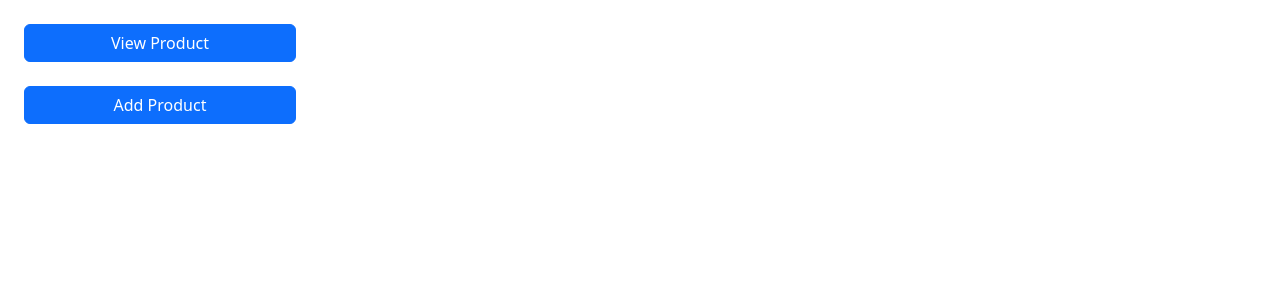
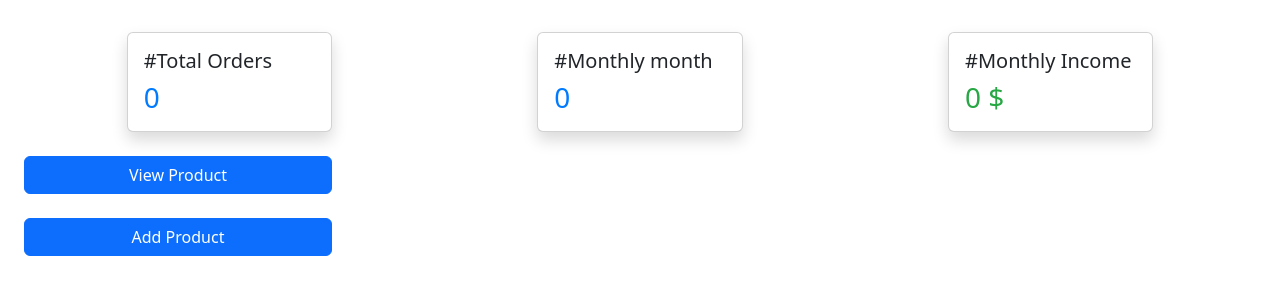
Before and after one commit to DG8HUNTER/MarketWeb, a React (Create React App) app: page / in a window 1280 px wide. Shown: the top 300 px of the page. Built offline with nearby package versions, Linux system fonts and the light colour scheme; no server answers; the database is empty.

Commit message:
Total Orders , Monthly Orders , Monthly Income

```diff
--- a/src/Screens/Component.js
+++ b/src/Screens/Component.js
@@ -1,10 +1,20 @@
 import React from 'react';
+import { useState } from 'react';
 import { useNavigate } from 'react-router-dom';
+import { db  } from '../firebase.js';
+import { getDoc , query,collection, where, getDocs ,doc ,updateDoc , addDoc , onSnapshot} from 'firebase/firestore';
 import { Table ,Image,Col , label , input , textarea , Toast , ToastContainer , button} from 'react-bootstrap';
 import 'bootstrap/dist/css/bootstrap.min.css';
 
+
 function MyComponent() {
+
+
   const navigate = useNavigate();
+
+  const [orders , setOrders] = useState(0)
+  const [currentOrders , setCurrentOrdes]=useState(0)
+  const [income , setIncome] = useState(0)
 
   const handleButtonClick = (data) => {
     navigate(`/products/${data}`); // Include data as a parameter
@@ -14,16 +24,82 @@ function MyComponent() {
     navigate(`/addProduct/${data}`); // Include data as a parameter
   };
 
+  const storeId = "6j28deWMTBoczaryF3F6"
+
+  const today = new Date();
+  const startOfMonth = new Date(today.getFullYear(), today.getMonth(), 1);
+  const endOfMonth = new Date(today.getFullYear(), today.getMonth() + 1, 0);
+
+
+
+  const q = query(collection(db, "Orders"), where("storeId", "==", storeId));
+const unsubscribe = onSnapshot(q, (querySnapshot) => {
+  const ord = [];
+  const current =[]
+  let monthlyIncome = 0
+
+  querySnapshot.forEach((doc) => {
+      ord.push(doc.id);
+
+      if(doc.data().createdAt.toDate() >= startOfMonth &&  doc.data().createdAt.toDate()<=endOfMonth ){
+        current.push(doc.id)
+        monthlyIncome+=doc.data().totalPrice;
+
+      }
+  });
+
+  setOrders(ord.length)
+  setCurrentOrdes(current.length)
+  setIncome(monthlyIncome)
+}
+);
+
+
+
+
+
+
 
   return (
-    <div class={"d-flex flex-column col-3 p-4"}>
-      <button class={"btn btn-primary"} onClick={() => handleButtonClick('AV392AHNNg8TZf5IoOKg')}>
+    <div class={"d-flex flex-column col-12 p-4"}>
+
+
+   <div class={"col-12 d-flex flex-row justify-content-around align-content-center"}>
+   <div class="card mt-2 shadow  col-2">
+  <div class="card-body ">
+    <h5 class="card-title">#Total Orders</h5>
+    <p class="card-text font-weight-bold h3" style={{ color: '#007bff' }}>{orders}</p>
+  </div>
+</div>
+
+<div class="card mt-2 shadow  col-2">
+  <div class="card-body ">
+    <h5 class="card-title">#Monthly month </h5>
+    <p class="card-text font-weight-bold h3" style={{ color: '#007bff' }}>{currentOrders}</p>
+  </div>
+</div>
+
+<div class="card mt-2 shadow  col-2">
+  <div class="card-body ">
+    <h5 class="card-title">#Monthly Income </h5>
+    <p class="card-text font-weight-bold h3 "  style={{ color: '#28a745' }} >{income} $</p>
+  </div>
+</div>
+   </div>
+
+
+
+<button class={"btn btn-primary col-3 mt-4"} onClick={() => handleButtonClick('AV392AHNNg8TZf5IoOKg')}>
         View Product
       </button>
 
-      <button class={"btn btn-primary mt-4"} onClick={() => addProduct('AV392AHNNg8TZf5IoOKg')}>
+      <button class={"btn btn-primary mt-4 col-3"} onClick={() => addProduct('AV392AHNNg8TZf5IoOKg')}>
        Add Product
       </button>
+
+
+
+
     </div>
   );
 }
--- a/src/Screens/productInfo.js
+++ b/src/Screens/productInfo.js
@@ -153,11 +153,7 @@ export default  function ProductInfo() {
        if(docSnap!=null){
         setProductInfo({productId:docSnap.id , ...docSnap.data()});
 
-
-
-
     }
-
 
 
       } catch (error) {
--- a/src/index.css
+++ b/src/index.css
@@ -1,3 +1,11 @@
 @tailwind base;
 @tailwind components;
 @tailwind utilities;
+
+.text-monthly-orders {
+  @apply text-blue-700 font-bold; /* Blue color for monthly orders */
+}
+
+.text-monthly-income {
+  @apply text-green-500 font-bold; /* Green color for monthly income */
+}
```
